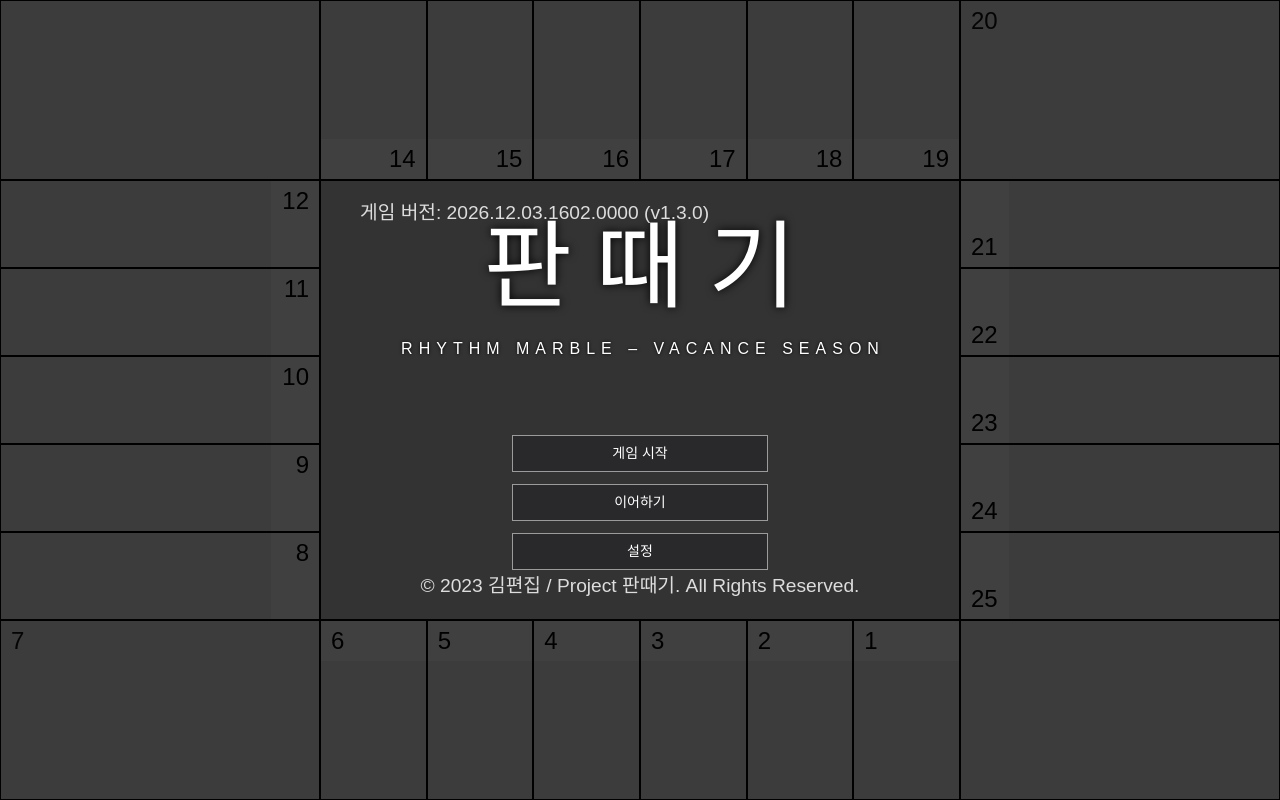
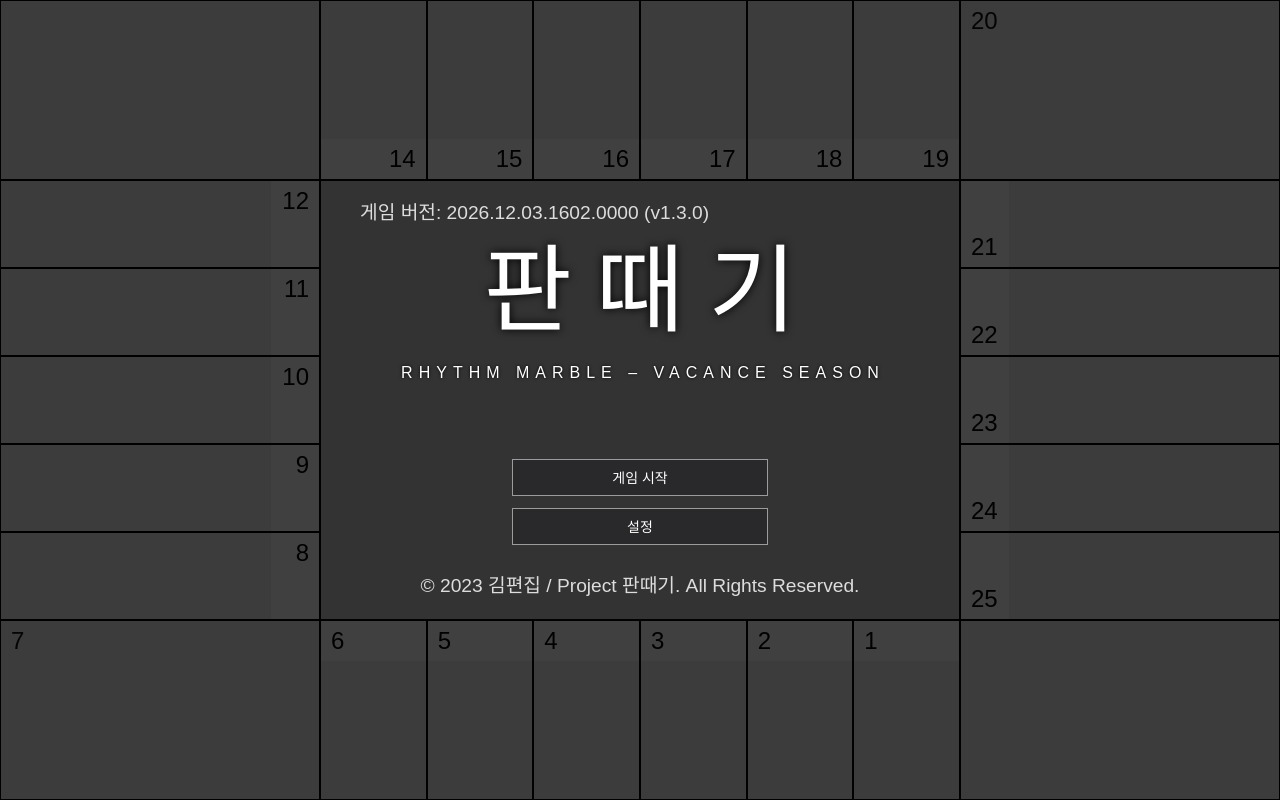
Before and after one commit to smh0505/PlatinumKey, a Vue app: page / in a window 1280 px wide. Built offline with nearby package versions, Linux system fonts and the light colour scheme; a web font is replaced by a local one; what vue-konva would draw is missing.

Commit message:
start: disable continue

```diff
--- a/src/components/start/Start.vue
+++ b/src/components/start/Start.vue
@@ -13,7 +13,7 @@
             </h2>
             <ul class="start-intro-menu">
                 <li @click="ui.navigate('start', 'select-key')"> 게임 시작 </li>
-                <li @click="continueGame"> 이어하기 </li>
+                <!-- <li @click="continueGame"> 이어하기 </li> -->
                 <li @click="ui.navigate('start', 'settings')"> 설정 </li>
             </ul>
             <blockquote class="footer">
```
